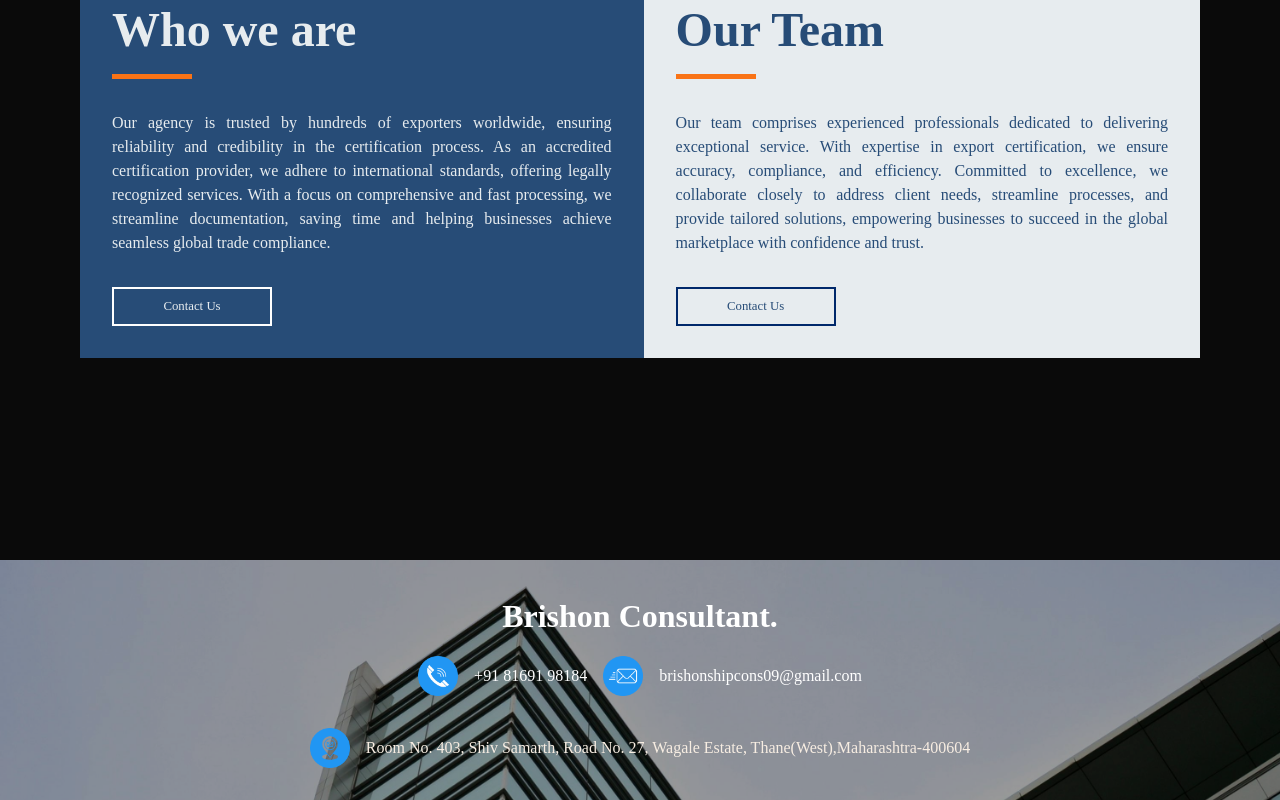
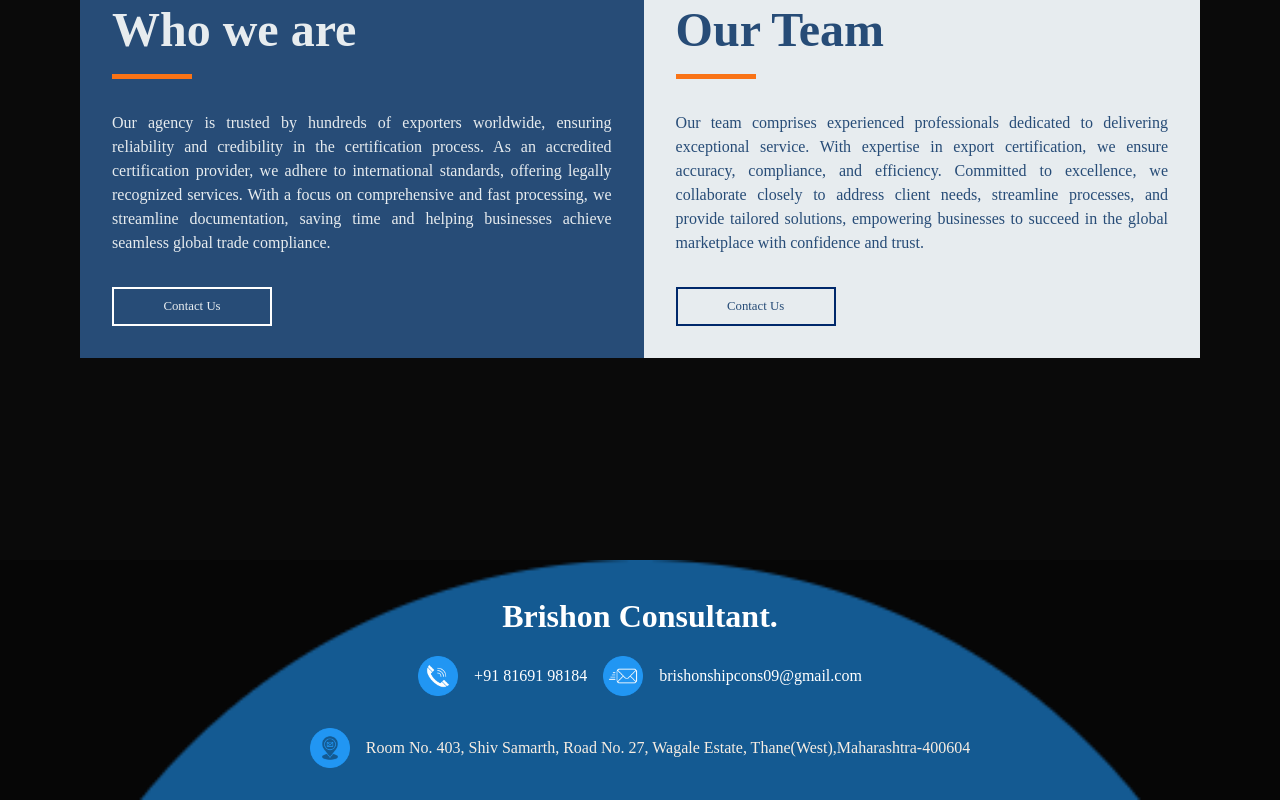
Before and after one commit to rohan664/brishon_consultant, a Next.js app in the folder brishon_consultant/: page / in a window 1280 px wide. Shown: the part 2640-3440 px from the top of the page. Built offline with nearby package versions, Linux system fonts and the light colour scheme; a web font is replaced by a local one.

Commit message:
fix : handle background images

```diff
--- a/brishon_consultant/src/app/components/footer.tsx
+++ b/brishon_consultant/src/app/components/footer.tsx
@@ -5,7 +5,7 @@
 
 function Footer(){
     return (
-        <div className="flex items-center justify-center gap-4 flex-col bg-teams bg-cover relative p-8">
+        <div className="flex items-center justify-center gap-4 flex-col bg-[url('@/app/assets/send-mail.png')] bg-cover relative p-8">
             <div className="absolute bg-black bg-opacity-40 w-full h-full"></div>
             <div className="flex flex-col z-10">
             <p className="font-extrabold text-white text-2xl">Brishon Consultant.</p>
--- a/brishon_consultant/tailwind.config.ts
+++ b/brishon_consultant/tailwind.config.ts
@@ -28,11 +28,6 @@
         '4xl': '4rem',
         '5xl': '5rem',
       },
-      backgroundImage:{
-        'teams':"url('@/app/assets/buildings.jpg')",
-        'contact':"url('@/app/assets/contact_teams.png')",
-        'about':"url('@/app/assets/team_discussion.png')"
-      },
       screens: {
         'sm': '425px',
         'md': '768px',
```
